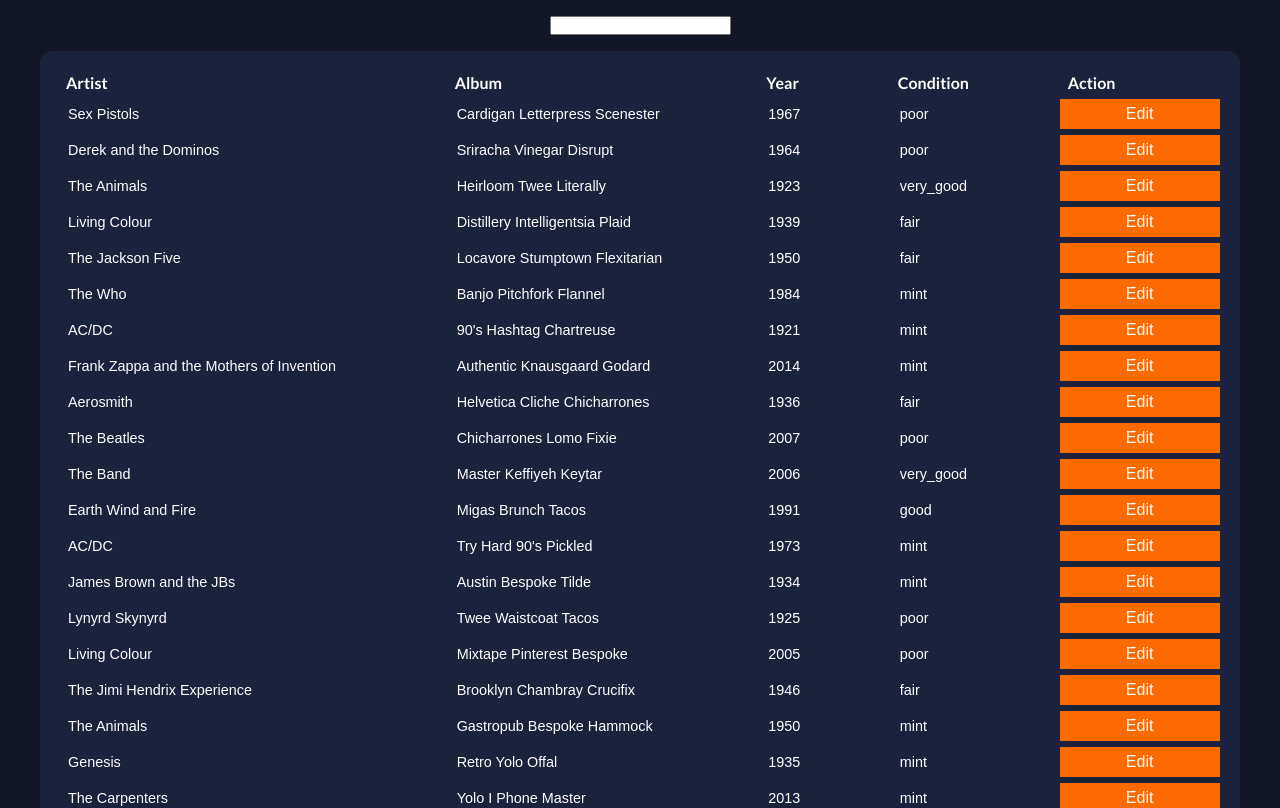
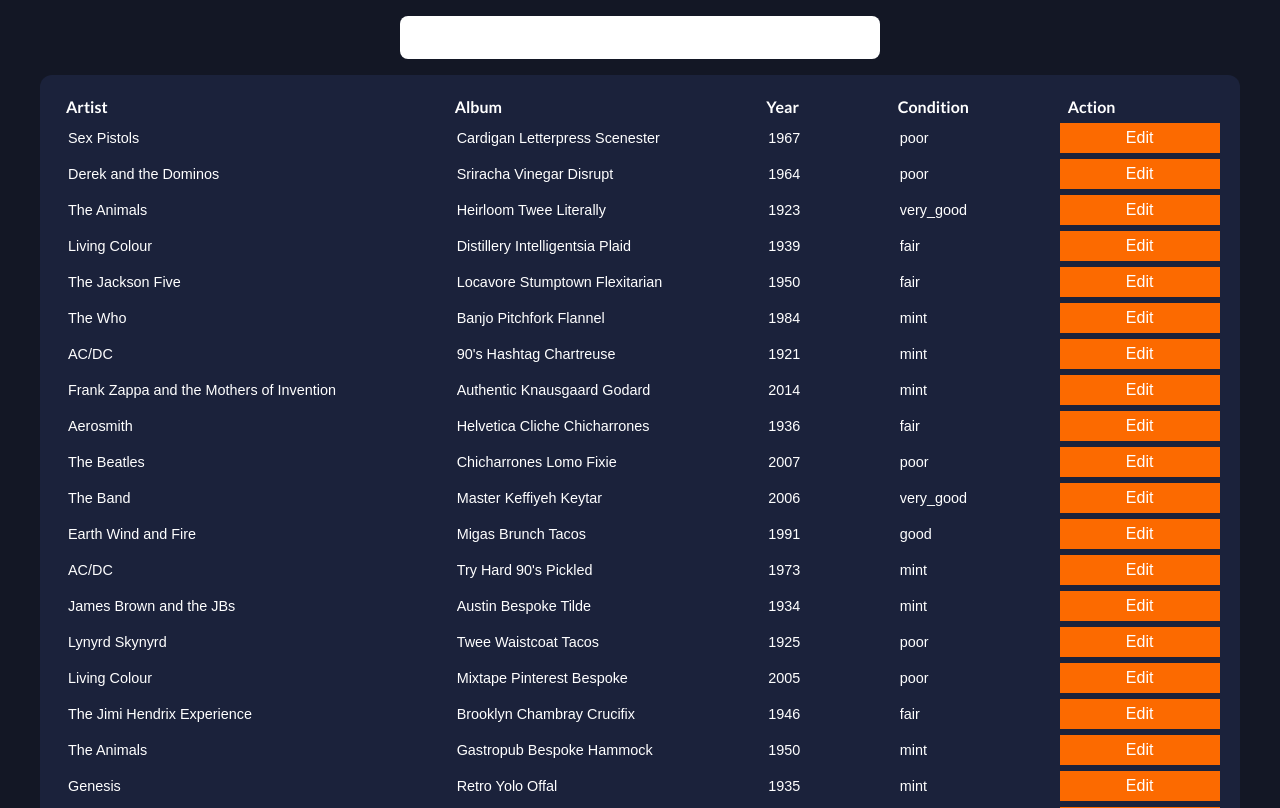
Before and after one commit to m87wheeler/glisser, a React (Create React App) app: page / in a window 1280 px wide. Shown: the top 808 px of the page. Built offline with nearby package versions, Linux system fonts and the light colour scheme.

Commit message:
chore: addional styles

```diff
--- a/src/components/data-table/data-table-search/data-table-search.js
+++ b/src/components/data-table/data-table-search/data-table-search.js
@@ -1,6 +1,7 @@
 import * as React from "react";
 import { useDataStore } from "../../../store/use-data-store";
 import { searchString } from "../../../utils";
+import { DataSearchElement } from "./styles";
 
 const DataTableSearch = ({ searchKeys = [] }) => {
   const [searchValue, setSearchValue] = React.useState("");
@@ -38,7 +39,7 @@
     [setSearchResults, searchResults]
   );
 
-  return <input onChange={handleChange} value={searchValue} />;
+  return <DataSearchElement onChange={handleChange} value={searchValue} />;
 };
 
 export default DataTableSearch;
--- /dev/null
+++ b/src/components/data-table/data-table-search/styles.js
@@ -0,0 +1,14 @@
+import styled from "styled-components";
+
+export const DataSearchElement = styled.input`
+  width: clamp(15rem, 50vw, 30rem);
+  padding: 0.5rem 1rem;
+  font-size: var(--font-size-xl);
+  border: 2px solid transparent;
+  border-radius: var(--border-radius-sm);
+
+  &:focus {
+    outline: none;
+    border-color: var(--secondary-10);
+  }
+`;
--- a/src/styles/global.js
+++ b/src/styles/global.js
@@ -25,8 +25,11 @@
         // FONTS
         --font-family-sans: Lato, sans-serif;
 
+        --font-size-xs: .75rem;
         --font-size-sm: .9rem;
         --font-size-md: 1rem;
+        --font-size-lg: 1.1rem;
+        --font-size-xl: 1.25rem;
 
         // UI
         --border-radius-xs: .25rem;
```
